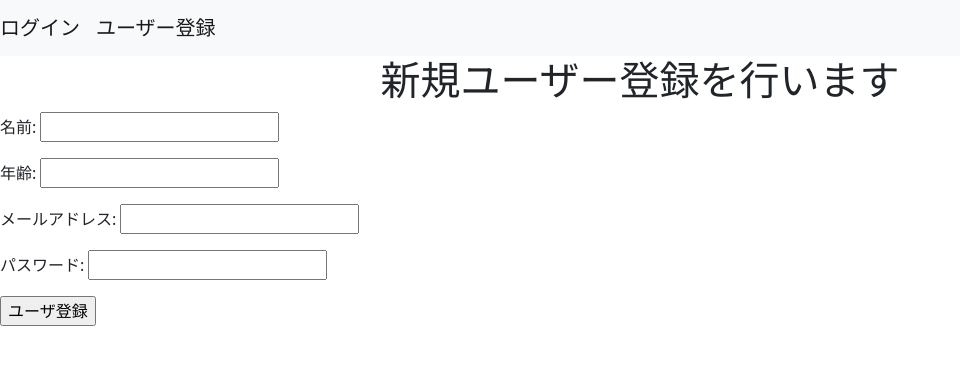
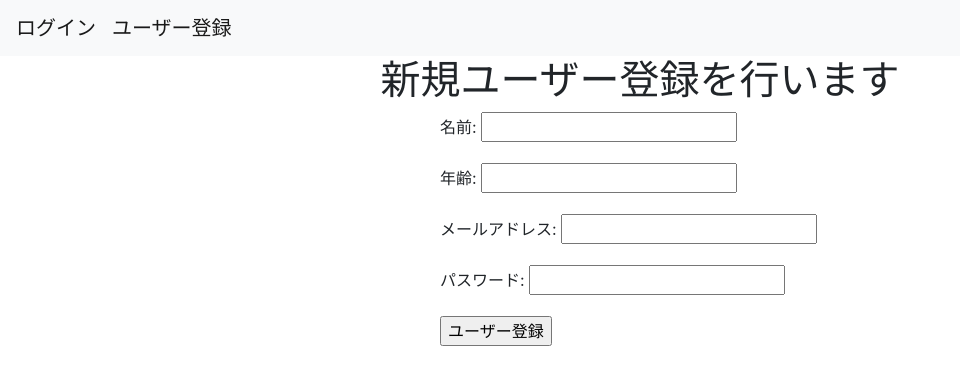
Before and after one commit to Atsuki-yamagata/deployRepository, a Django app: page /accounts/regist/ in a window 1280 px wide. Shown: the top 385 px of the page, without its empty margins (0-960 px from the left). Run offline with Django 4.2, Linux system fonts and the light colour scheme; some libraries are stand-ins or nearby versions.

Commit message:
“初めてのコミット”

```diff
--- a/Portfolio/urls.py
+++ b/Portfolio/urls.py
@@ -19,5 +19,6 @@
 urlpatterns = [
     path('admin/', admin.site.urls),
     path('accounts/', include('accounts.urls')),
+    path('', include('accounts.urls')),
     path('custmanage/', include('custmanage.urls')),
 ]
--- a/accounts/urls.py
+++ b/accounts/urls.py
@@ -11,6 +11,7 @@
     path('home/', HomeView.as_view(), name='home'),
     path('regist/', RegistUserView.as_view(), name='regist'),
     path('user_login/', UserLoginView.as_view(), name='user_login'),
+    path('', UserLoginView.as_view(), name='user_login'),
     path('user_logout/', UserLogoutView.as_view(), name='user_logout'),
     path('user/', UserView.as_view(), name='user'),
     path('change_password', views.change_password, name='change_password'),
--- a/custmanage/views.py
+++ b/custmanage/views.py
@@ -112,10 +112,13 @@
     model  = CustInfo
     template_name = os.path.join('custmanage','delete_info.html')
     success_url = reverse_lazy('custmanage:cust_list')
+    extra_context = {'style': 'padding-left: 20px;'}
 
 class UserDeleteView(LoginRequiredMixin, DeleteView, OnlyYouMixin):
     model  = Users
     template_name = os.path.join('custmanage','delete_user.html')
+    extra_context = {'style': 'padding-left: 20px;'}
+
 
     def get_success_url(self):
         return reverse_lazy('accounts:user_login')
@@ -124,11 +127,14 @@
 class CustUpdateView(LoginRequiredMixin, UpdateView, OnlyYouMixin):
     model = CustInfo
     template_name = os.path.join('custmanage', 'update_cust_info.html')
+    extra_context = {'style': 'padding-left: 20px;'}
 
 class UserUpdateView(UpdateView, OnlyYouMixin):
     model = Users
     form_class = UserUpdateForm
     template_name = 'custmanage/edit_user_info.html'
+    extra_context = {'style': 'padding-left: 20px;'}
+
 
     def get_success_url(self):
         return reverse_lazy('custmanage:user_info', kwargs={'pk': self.object.pk})
--- a/templates/custmanage/add_cust_info.html
+++ b/templates/custmanage/add_cust_info.html
@@ -2,6 +2,8 @@
     {% csrf_token %}
     {{ form.as_p }}
     <input type="submit" value="保存">
-    <p><a href={% url "custmanage:cust_list" %} class="button">Back</a></p>
+    <p style="{{ style }}"><a href={% url "custmanage:cust_list" %} class="button">Back</a></p>
+    <div style="{{ style }}">
+    </div>
 
 </form>
--- a/templates/custmanage/delete_info.html
+++ b/templates/custmanage/delete_info.html
@@ -1,6 +1,6 @@
 <form method="POST">
 {% csrf_token %}
-<p>削除してよろしいでしょうか？</p>
-<input type="submit" value="削除する">
-<p><a href={% url "custmanage:cust_detail" object.id %} class="button">Back</a></p>
+<p style='{{ style }}'>削除してよろしいでしょうか？</p>
+<p style='{{ style }}'><input type="submit" value="削除する"></p>
+<p style='{{ style }}'><a href={% url "custmanage:cust_detail" object.id %} class="button">Back</a></p>
 </form>
--- a/templates/custmanage/delete_user.html
+++ b/templates/custmanage/delete_user.html
@@ -1,6 +1,6 @@
 <form method="POST">
 {% csrf_token %}
-<p>削除してよろしいでしょうか？</p>
-<input type="submit" value="削除する">
-<p><a href={% url "custmanage:user_info" object.id %} class="button">Back</a></p>
+<p style='{{ style }}'>削除してよろしいでしょうか？</p>
+<p style='{{ style }}'><input type="submit" value="削除する"></p>
+<p style='{{ style }}'><a href={% url "custmanage:user_info" object.id %} class="button">Back</a></p>
 </form>
--- a/templates/regist.html
+++ b/templates/regist.html
@@ -1,9 +1,35 @@
 {% extends 'base.html' %}
 {% block content %}
 <h1 style='text-align:center'>新規ユーザー登録を行います</h1>
-<form method="POST">
-   {% csrf_token %}
-   {{ form.as_p }}
-   <input type="submit" value="ユーザ登録">
-</form>
+<html lang="ja">
+<head>
+  <meta charset="UTF-8">
+  <meta name="viewport" content="width=device-width, initial-scale=1.0">
+  <title>User Login Form</title>
+  <!-- Bootstrap CSS -->
+  <link href="https://stackpath.bootstrapcdn.com/bootstrap/4.5.2/css/bootstrap.min.css" rel="stylesheet">
+  <style>
+    .center {
+      display: flex;
+      justify-content: center;
+      align-items: center;
+    }
+    .form-container {
+      width: 400px;
+    }
+  </style>
+</head>
+<body>
+  <div class="center">
+    <div class="form-container">
+      <form method="post">
+         {% csrf_token %}
+         {{ form.as_p }}
+         <input type="hidden" name="next" value="{{ request.GET.next }}">
+         <input type="submit" value="ユーザー登録">
+      </form>
+    </div>
+  </div>
+</body>
+</html>
 {% endblock %}
```
Also changed, not shown: custmanage/models.py (+0 -35 lines), templates/custmanage/edit_cust_info.html (+23 -5 lines), templates/custmanage/edit_user_info.html (+22 -5 lines), templates/user_login.html (+31 -6 lines), db.sqlite3.
